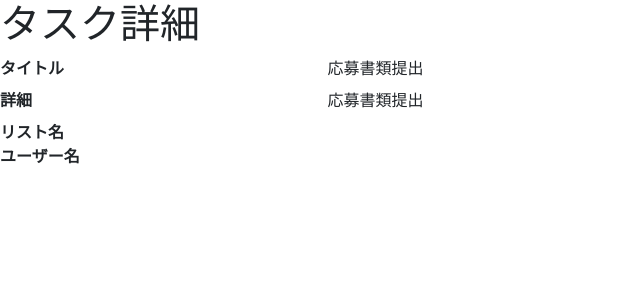
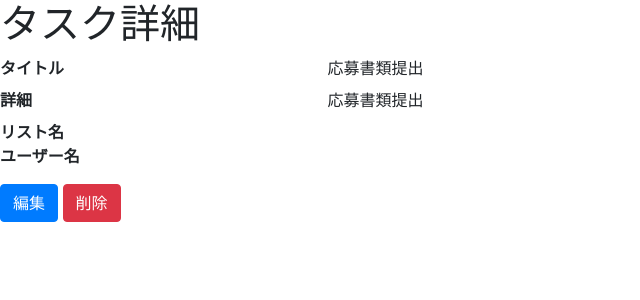
Before and after one commit to sf2020-LATTE/portfolio1, a Django app: page /jpapp/tasks/2/ in a window 1280 px wide. Shown: the part 56-356 px from the top of the page, without its empty margins (0-640 px from the left). Run offline with Django 3.2, Linux system fonts and the light colour scheme; a user stored in the database is signed in; data comes from the database, SQL or seed files in the repository; both versions use the stored data as it was after the commit; some libraries are stand-ins or nearby versions.

Commit message:
編集、削除ボタン実装

```diff
--- a/jp/templates/jpapp/tasks/detail.html
+++ b/jp/templates/jpapp/tasks/detail.html
@@ -14,4 +14,7 @@
   <dd class="col-sm-9">{{ card.user.username }}</dd>
 </dl>
 
+<a class="btn btn-primary" href="{% url 'jpapp:tasks_update' task.pk  %}" role="button">編集</a>
+<a class="btn btn-danger" href="{% url 'jpapp:tasks_delete' task.pk  %}" role="button">削除</a>
+
 {% endblock %}
```
Also changed, not shown: jp/db.sqlite3.
